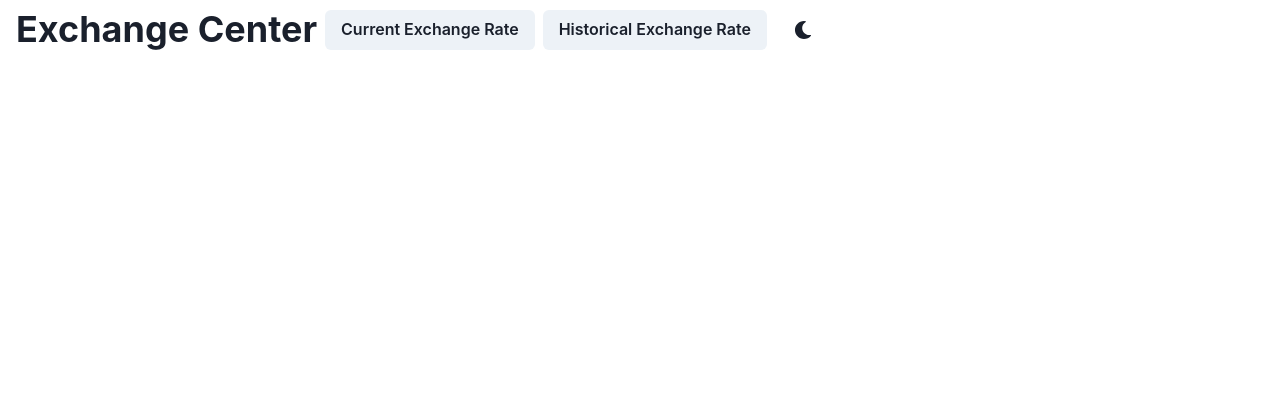
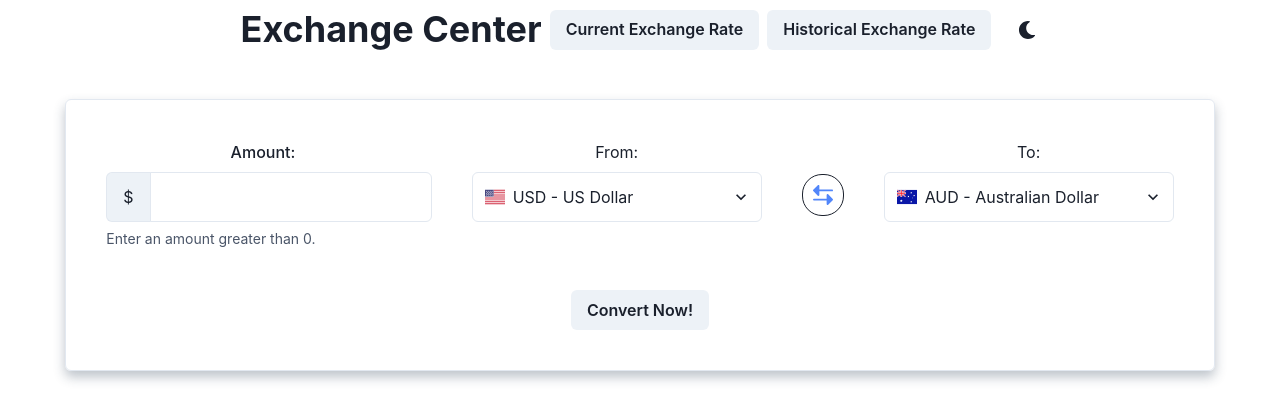
Before and after one commit to g-rossler/exchange-rate-market-app, a React (Create React App) app: page / in a window 1280 px wide. Shown: the top 420 px of the page. Built offline with nearby package versions, Linux system fonts and the light colour scheme.

Commit message:
Add Currency calculator component

```diff
--- a/src/App.jsx
+++ b/src/App.jsx
@@ -1,24 +1,18 @@
 import React from 'react';
 import {
   ChakraProvider,
-  Box,
-  Text,
-  Link,
-  VStack,
-  Code,
-  Grid,
   theme,
   Stack,
 } from '@chakra-ui/react';
-import { ColorModeSwitcher } from './ColorModeSwitcher';
-import { Logo } from './Logo';
 import Navbar from './components/Navbar';
+import CurrencyCalculator from './components/Currency-calculator';
 
 function App() {
   return (
     <ChakraProvider theme={theme}>
-      <Stack p={2}>
+      <Stack p={2} align='center' justify='center'>
         <Navbar />
+        <CurrencyCalculator />
       </Stack>
     </ChakraProvider>
   );
```
